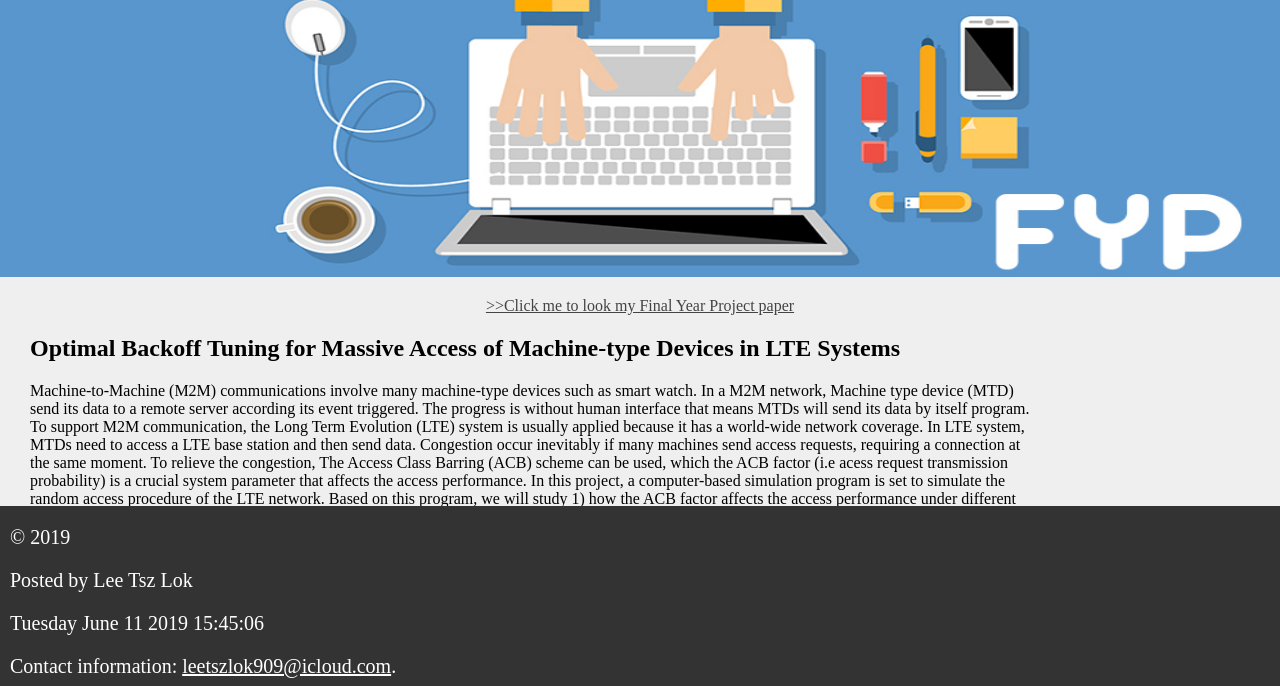
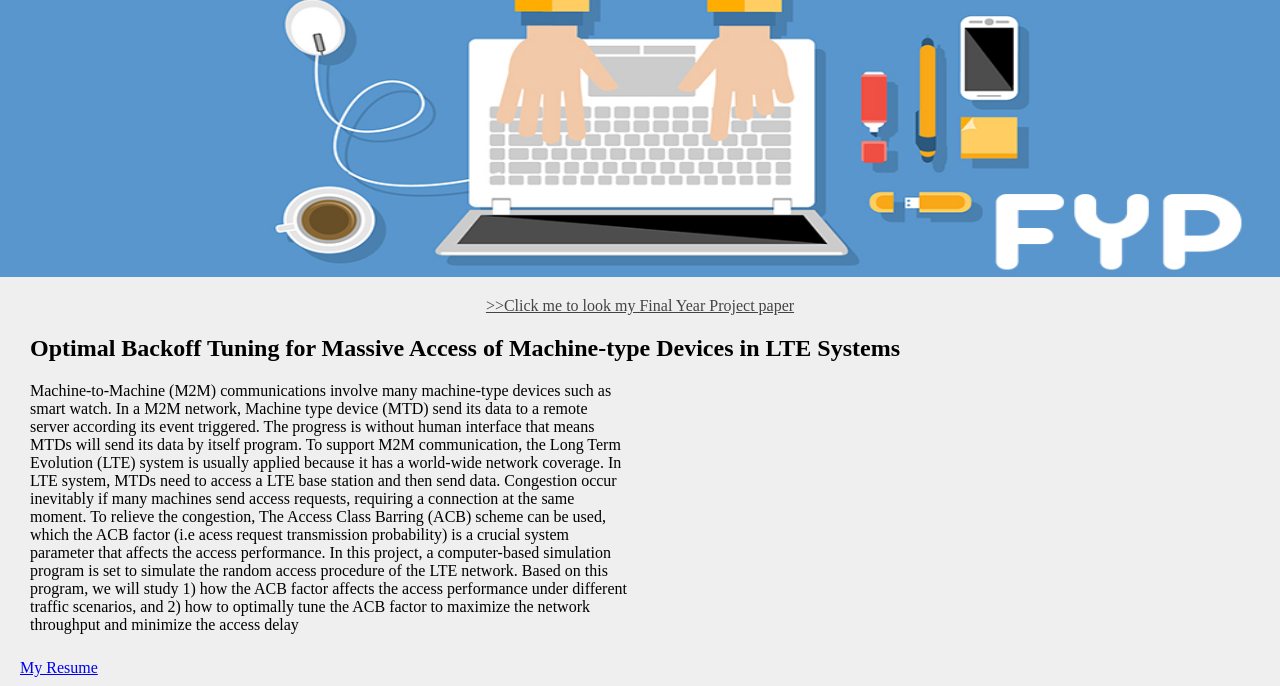
Before and after one commit to leetszlok909/leetszlok909, a plain HTML site: page about.html in a window 1280 px wide. Shown: the part 114-800 px from the top of the page. Drawn offline with Linux system fonts and the light colour scheme.

Commit message:
Update about.html

```diff
--- a/about.html
+++ b/about.html
@@ -13,7 +13,7 @@
 .image{width:100%;height:280px;}
 .listlink{font-size:15px;}
 .active { background-color: #4CAF50; color: white;}
-footer{width: 100%;height:180px;position:absolute;background: #333;overflow-y: auto;bottom:0;}
+footer{width: 100%;height:180px;position:relative;background: #333;bottom:0;}
 body{height:800px;}
 ul { list-style-type: none; margin: 0; padding: 0;overflow:hidden;background-color:#333;}
 li {float:left;border-right:1px solid #bbb;}
@@ -66,14 +66,14 @@ li a:hover:not(.active) { background-color: #111;}
 
   <article>
     <h1 style="margin-left:30px;">Optimal Backoff Tuning for Massive Access of Machine-type Devices in LTE Systems</h1>
-    <p style="margin-left:30px; width:1000px;">Machine-to-Machine (M2M) communications involve many machine-type devices such as smart watch. In a M2M network, Machine type device (MTD) send its data to a remote server according its event triggered. The progress is without human interface that means MTDs will send its data by itself program.
+    <p style="margin-left:30px; width:600px;overflow-y:auto;">Machine-to-Machine (M2M) communications involve many machine-type devices such as smart watch. In a M2M network, Machine type device (MTD) send its data to a remote server according its event triggered. The progress is without human interface that means MTDs will send its data by itself program.
 To support M2M communication, the Long Term Evolution (LTE) system is usually applied because it has a world-wide network coverage. In LTE system, MTDs need to access a LTE base station and then send data. Congestion occur inevitably if many machines send access requests, requiring a connection at the same moment. To relieve the congestion, The Access Class Barring (ACB) scheme can be used, which the ACB factor (i.e acess request transmission probability) is a crucial system parameter that affects the access performance. In this project, a computer-based simulation program is set to simulate the random access procedure of the LTE network. Based on this program, we will study 1) how the ACB factor affects the access performance under different traffic scenarios, and 2) how to optimally tune the ACB factor to maximize the network throughput and minimize the access delay</p>
 
   </article>
 
 
 
-			<p style="margin-top:50px">
+			<p style="margin-top:25px">
 				<a class="resume" href="Resume.pdf" download >My Resume </a>
 			</p>
 
```
